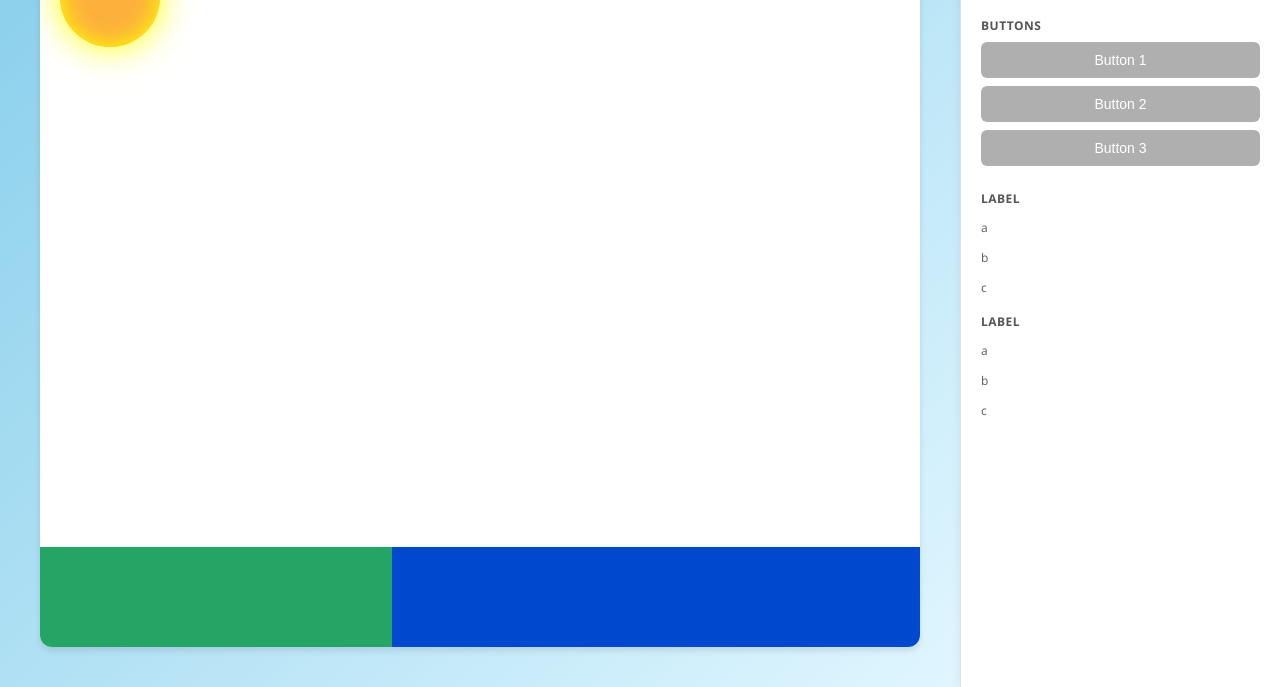
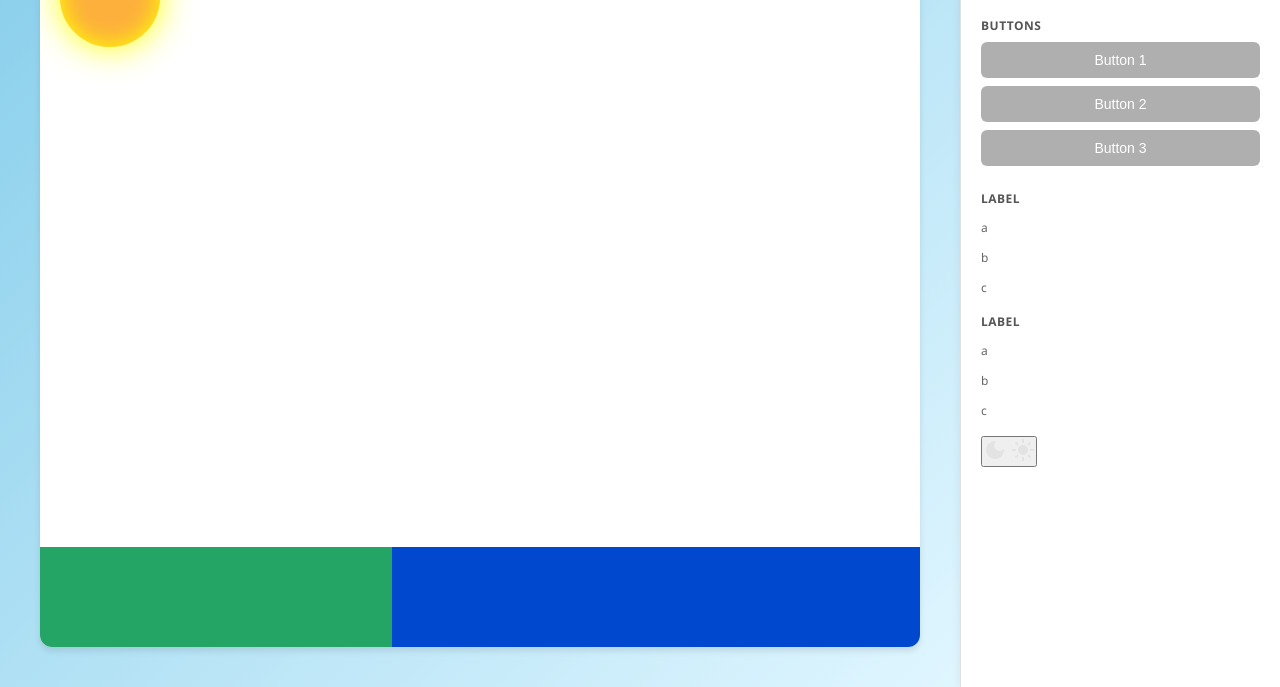
Before and after one commit to braydenL1209/Energy-Atmosphere-in-Action, a plain HTML site: page index.html in a window 1280 px wide. Shown: the part 113-800 px from the top of the page. Drawn offline with Linux system fonts and the light colour scheme.

Commit message:
Update index.html

```diff
--- a/index.html
+++ b/index.html
@@ -4,11 +4,12 @@
 <head>
     <meta charset="UTF-8">
     <meta name="viewport" content="width=device-width, initial-scale=1.0">
-    <link rel="stylesheet" href="style.css">
+    <link rel="stylesheet" href="/style.css">
+    <script type="text/javascript" src="/script.js" defer></script>
     <title>Energy & Atmosphere in Action</title>
 </head>
 
-<body>
+<body class="">
     <div class="container">
         <div class="left-panel">
             <div class="content-area">
@@ -45,6 +46,19 @@
                     <p class="info-text">b</p>
                     <p class="info-text">c</p>
                 </div>
+
+                <button id="theme-switch">
+                    <svg xmlns="http://www.w3.org/2000/svg" height="24px" viewBox="0 -960 960 960" width="24px"
+                        fill="#e3e3e3">
+                        <path
+                            d="M480-120q-150 0-255-105T120-480q0-150 105-255t255-105q14 0 27.5 1t26.5 3q-41 29-65.5 75.5T444-660q0 90 63 153t153 63q55 0 101-24.5t75-65.5q2 13 3 26.5t1 27.5q0 150-105 255T480-120Z" />
+                    </svg>
+                    <svg xmlns="http://www.w3.org/2000/svg" height="24px" viewBox="0 -960 960 960" width="24px"
+                        fill="#e3e3e3">
+                        <path
+                            d="M480-280q-83 0-141.5-58.5T280-480q0-83 58.5-141.5T480-680q83 0 141.5 58.5T680-480q0 83-58.5 141.5T480-280ZM200-440H40v-80h160v80Zm720 0H760v-80h160v80ZM440-760v-160h80v160h-80Zm0 720v-160h80v160h-80ZM256-650l-101-97 57-59 96 100-52 56Zm492 496-97-101 53-55 101 97-57 59Zm-98-550 97-101 59 57-100 96-56-52ZM154-212l101-97 55 53-97 101-59-57Z" />
+                    </svg>
+                </button>
             </div>
         </div>
     </div>
```
